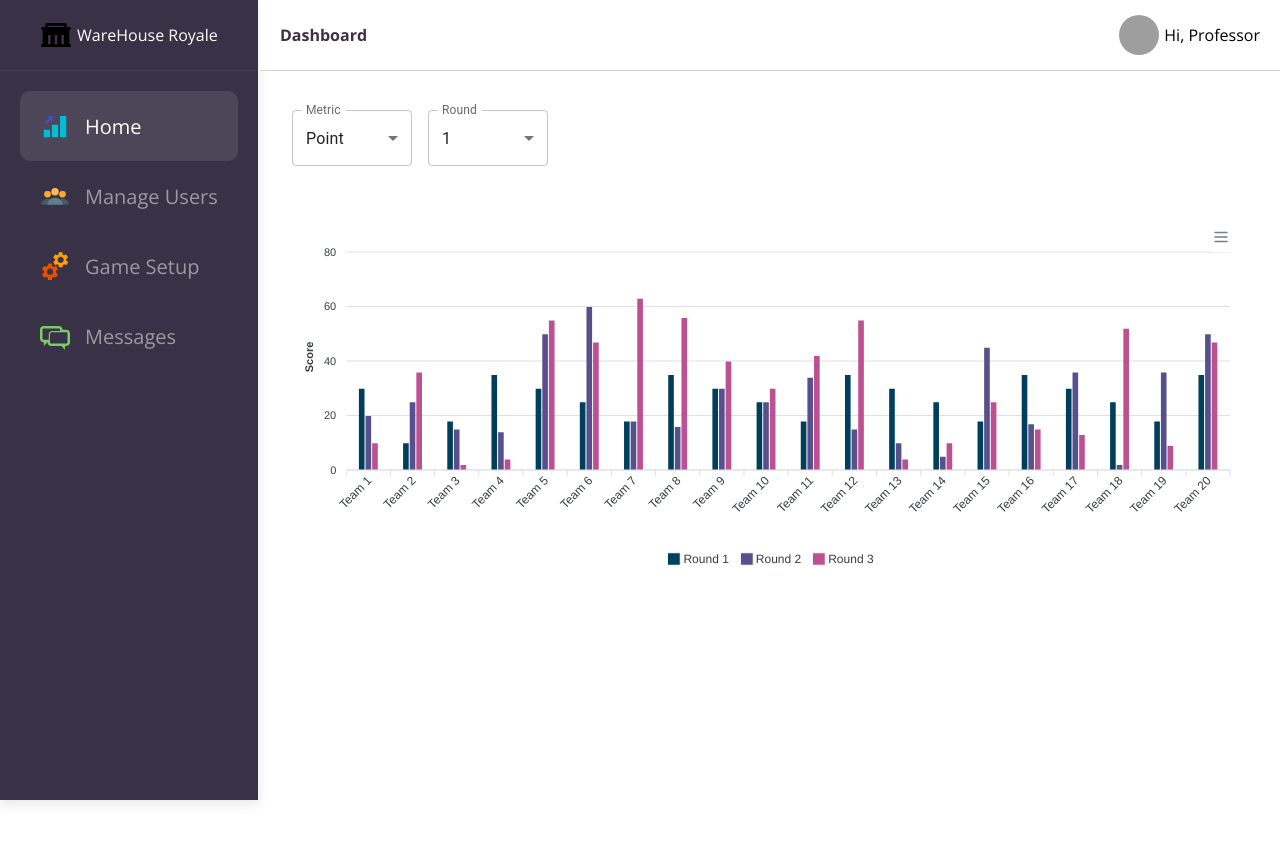
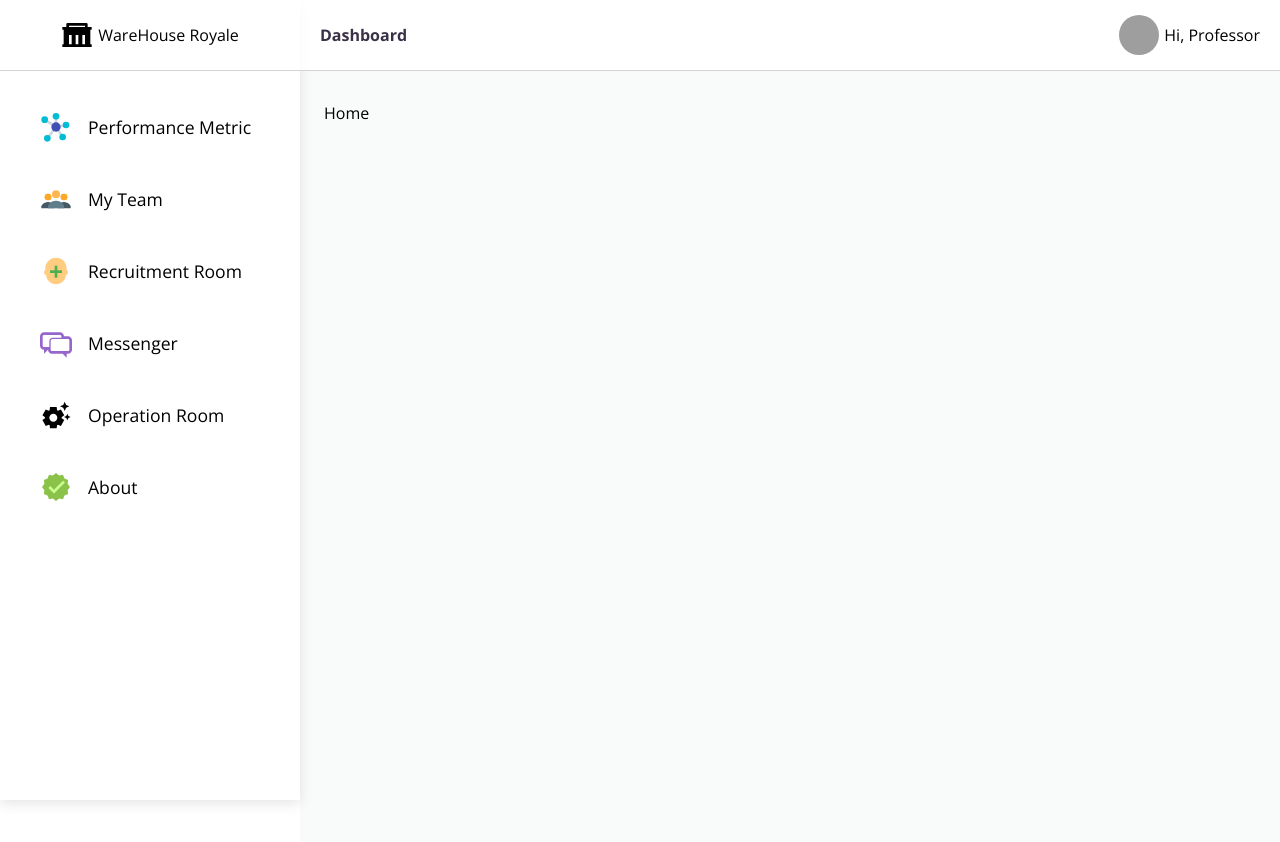
Before and after one commit to 13prashant/warehouse-royale-v1, a React (Create React App) app: page / in a window 1280 px wide. Shown: the top 842 px of the page. Before the commit the page ends 800 px from the top, so only its background shows below. Built offline with nearby package versions, Linux system fonts and the light colour scheme; grey boxes are pictures that could not be loaded.

Commit message:
fixed layout

```diff
--- a/src/App.js
+++ b/src/App.js
@@ -1,9 +1,10 @@
+import { useState } from 'react';
 import ADashboard from './views/Admin/ADashboard';
 import MDashboard from './views/Manager/MDashboard';
 import LoginForm from './components/LoginForm';
 
 function App() {
-  const user = 'admin';
+  const [user, setUser] = useState('manager');
 
   return (
     <>
--- a/src/components/layout/Layout.css
+++ b/src/components/layout/Layout.css
@@ -2,7 +2,7 @@
   position: fixed;
   margin-left: var(--sidebarWidth);
   /* vw - sidebar width - topbar left padding - topbar right padding */
-  width: calc(100vw - var(--sidebarWidth) - 20px - 20px);
+  width: calc(100vw - var(--sidebarWidth) - 1.25rem - 1.25rem);
   z-index: 999;
 }
 
@@ -19,4 +19,6 @@
   flex-grow: 1;
   margin-top: var(--topbarHeight);
   padding: 2rem 0;
+  background-color: hsl(var(--secondaryBg));
+  min-height: 100vh;
 }
--- a/src/components/sidebar/Sidebar.css
+++ b/src/components/sidebar/Sidebar.css
@@ -1,25 +1,26 @@
 .sidebar {
+  width: var(--sidebarWidth);
   height: 100%;
-  background-color: hsl(var(--accentColor));
+  background-color: hsl(var(--primaryBg));
   box-shadow: var(--boxShadow);
   position: fixed;
-}
-
-.sidebar__menu {
-  padding: 20px;
-  color: hsla(var(--primaryTextColor), 0.5);
 }
 
 .sidebar__logo {
   display: flex;
   justify-content: center;
   height: var(--topbarHeight);
-  border-bottom: 1px solid hsla(var(--bottomColor), 0.1);
+  border-bottom: 1px solid hsla(var(--bottomColor), 1);
+}
+
+.sidebar__menu {
+  padding: 1.25rem;
+  color: hsl(var(--secondaryTextColor));
 }
 
 .sidebar__item {
-  font-size: 20px;
-  padding: 20px;
+  font-size: 1.1rem;
+  padding: 1.25rem;
   cursor: pointer;
   display: flex;
   align-items: center;
@@ -29,7 +30,7 @@
 .sidebar__item.active,
 .sidebar__item:hover {
   color: hsl(var(--primaryTextColor));
-  background-color: hsla(var(--primaryBg), 0.1);
+  background-color: hsl(var(--accentColor));
 }
 
 .sidebar__item:hover {
@@ -38,6 +39,6 @@
 }
 
 .sidebar__icon {
-  margin-right: 15px;
-  font-size: 30px !important;
+  margin-right: 1rem;
+  font-size: 2rem !important;
 }
--- a/src/components/topbar/Topbar.css
+++ b/src/components/topbar/Topbar.css
@@ -1,23 +1,13 @@
 .topbar {
   width: 100%;
-  height: 70px;
+  height: var(--topbarHeight);
   background-color: hsla(var(--primaryBg), 0.7);
   backdrop-filter: blur(5px);
   border-bottom: 1px solid hsl(var(--bottomColor));
   display: flex;
   justify-content: space-between;
   align-items: center;
-  padding: 0 20px;
-}
-
-.topbar__logo {
-  display: flex;
-  align-items: center;
-}
-
-.topbar__icon {
-  font-size: 2.5rem;
-  margin-right: 5px;
+  padding: 0 1.25rem;
 }
 
 .topbar__title {
@@ -32,8 +22,8 @@
 }
 
 .topbar__userImage {
-  width: 40px;
-  height: 40px;
+  width: 2.5rem;
+  height: 2.5rem;
   border-radius: 50%;
   margin-right: 5px;
 }
--- a/src/components/ui/WarehouseLogo.js
+++ b/src/components/ui/WarehouseLogo.js
@@ -6,7 +6,7 @@ export default function WarehouseLogo() {
       <RiGovernmentFill
         style={{ color: 'black', marginRight: '5px', fontSize: '2rem' }}
       />
-      <span style={{ color: 'white' }}>WareHouse Royale</span>
+      <span>WareHouse Royale</span>
     </div>
   );
 }
--- a/src/configs/sidebarConfigs.js
+++ b/src/configs/sidebarConfigs.js
@@ -2,7 +2,12 @@ import {
   FcConferenceCall,
   FcPositiveDynamic,
   FcServices,
+  FcMindMap,
+  FcGoodDecision,
+  FcApproval,
 } from 'react-icons/fc';
+import { MdSettingsSuggest } from 'react-icons/md';
+
 import { TiMessages } from 'react-icons/ti';
 import { getRandomHsl } from '../utils/functions/getRandomHsl';
 
@@ -32,7 +37,7 @@ export const aDashboardSidebarConfig = [
 export const mDashboardSidebarConfig = [
   {
     item: 'Performance Metric',
-    icon: <FcPositiveDynamic className="sidebar__icon" />,
+    icon: <FcMindMap className="sidebar__icon" />,
     path: '/',
   },
   {
@@ -42,7 +47,7 @@ export const mDashboardSidebarConfig = [
   },
   {
     item: 'Recruitment Room',
-    icon: <FcServices className="sidebar__icon" />,
+    icon: <FcGoodDecision className="sidebar__icon" />,
     path: '/recruitment-room',
   },
   {
@@ -52,12 +57,12 @@ export const mDashboardSidebarConfig = [
   },
   {
     item: 'Operation Room',
-    icon: <TiMessages className="sidebar__icon" />,
+    icon: <MdSettingsSuggest className="sidebar__icon" />,
     path: '/operation-room',
   },
   {
     item: 'About',
-    icon: <TiMessages className="sidebar__icon" />,
+    icon: <FcApproval className="sidebar__icon" />,
     path: '/about',
   },
 ];
--- a/src/index.css
+++ b/src/index.css
@@ -5,15 +5,15 @@
   --primaryFont: 'Open Sans', sans-sarif;
 
   --topbarHeight: 70px;
-  --sidebarWidth: 260px;
+  --sidebarWidth: 300px;
 
   --accentColor: 264, 17%, 23%;
 
   --primaryBg: 0, 0%, 100%;
-  --secondaryBg: '';
+  --secondaryBg: 180, 11%, 98%;
 
   --primaryTextColor: 0, 0%, 100%;
-  --secondaryTextColor: '';
+  --secondaryTextColor: 0, 0%, 0%;
 
   --bottomColor: 0, 0%, 83%;
 
--- a/src/views/Admin/ADashboard.js
+++ b/src/views/Admin/ADashboard.js
@@ -16,7 +16,7 @@ export default function ADashboard() {
     <Router>
       <Routes>
         <Route element={<Layout sidebarConfig={aDashboardSidebarConfig} />}>
-          <Route exact path="/" element={<Home />} />
+          <Route path="/" element={<Home />} />
           <Route path="/users" element={<UserList />} />
           <Route path="/users/:id" element={<User />} />
           <Route path="/new-user" element={<NewUser />} />
--- a/src/views/Manager/MDashboard.js
+++ b/src/views/Manager/MDashboard.js
@@ -16,12 +16,12 @@ export default function MDashboard() {
     <Router>
       <Routes>
         <Route element={<Layout sidebarConfig={mDashboardSidebarConfig} />}>
-          <Route exact path="/" element={<Home />} />
-          <Route exact path="/my-team" element={<MyTeam />} />
-          <Route exact path="/recruitment-room" element={<RecruitmentRoom />} />
-          <Route exact path="/messenger" element={<Messenger />} />
-          <Route exact path="/operation-room" element={<OperationRoom />} />
-          <Route exact path="/about" element={<About />} />
+          <Route path="/" element={<Home />} />
+          <Route path="/my-team" element={<MyTeam />} />
+          <Route path="/recruitment-room" element={<RecruitmentRoom />} />
+          <Route path="/messenger" element={<Messenger />} />
+          <Route path="/operation-room" element={<OperationRoom />} />
+          <Route path="/about" element={<About />} />
         </Route>
       </Routes>
     </Router>
```
